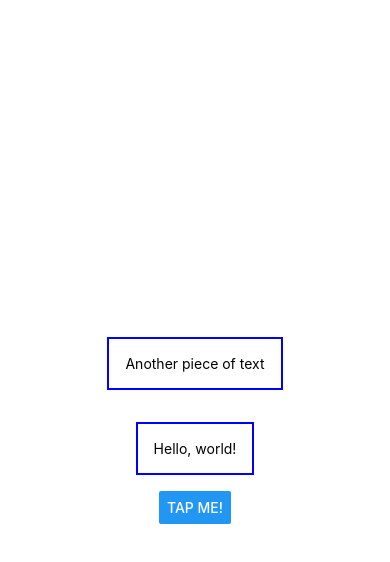
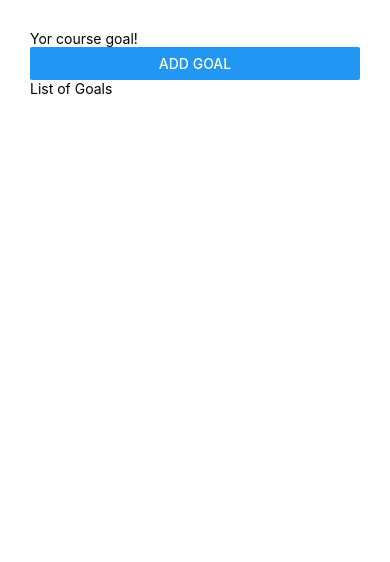
Before and after one commit to okorion/RNCourse, a React Native app: screen / in a window 390 px wide. Shown: the top 562 px of the page. Built offline with nearby package versions, Linux system fonts and the light colour scheme.

Commit message:
style: safe area view, 레이아웃 적용

```diff
--- a/App.js
+++ b/App.js
@@ -1,29 +1,30 @@
-import { StyleSheet, Text, View, Button } from "react-native";
+import {
+  StyleSheet,
+  Text,
+  SafeAreaView,
+  View,
+  Button,
+  TextInput,
+} from "react-native";
 
 export default function App() {
   return (
-    <View style={styles.container}>
-      <View>
-        <Text style={styles.dummyText}>Another piece of text</Text>
+    <SafeAreaView>
+      <View style={styles.appContainer}>
+        <View>
+          <TextInput placeholder="Yor course goal!" />
+          <Button title="Add Goal" />
+        </View>
+        <View>
+          <Text>List of Goals</Text>
+        </View>
       </View>
-      <Text style={styles.dummyText}>Hello, world!</Text>
-      <Button title="Tap me!" />
-    </View>
+    </SafeAreaView>
   );
 }
 
 const styles = StyleSheet.create({
-  container: {
-    flex: 1,
-    backgroundColor: "#fff",
-    alignItems: "center",
-    justifyContent: "center",
-  },
-
-  dummyText: {
-    margin: 16,
-    padding: 16,
-    borderWidth: 2,
-    borderColor: "blue",
+  appContainer: {
+    padding: 30,
   },
 });
```
